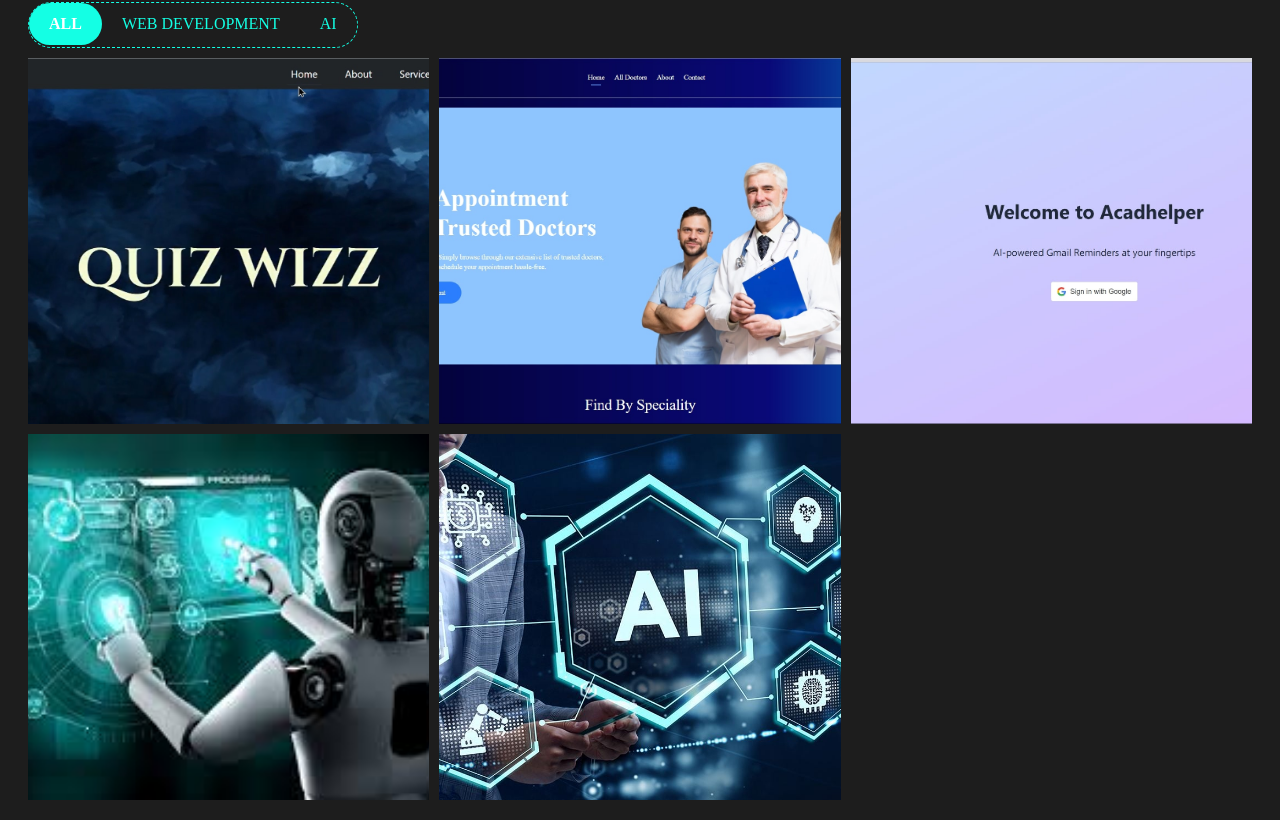
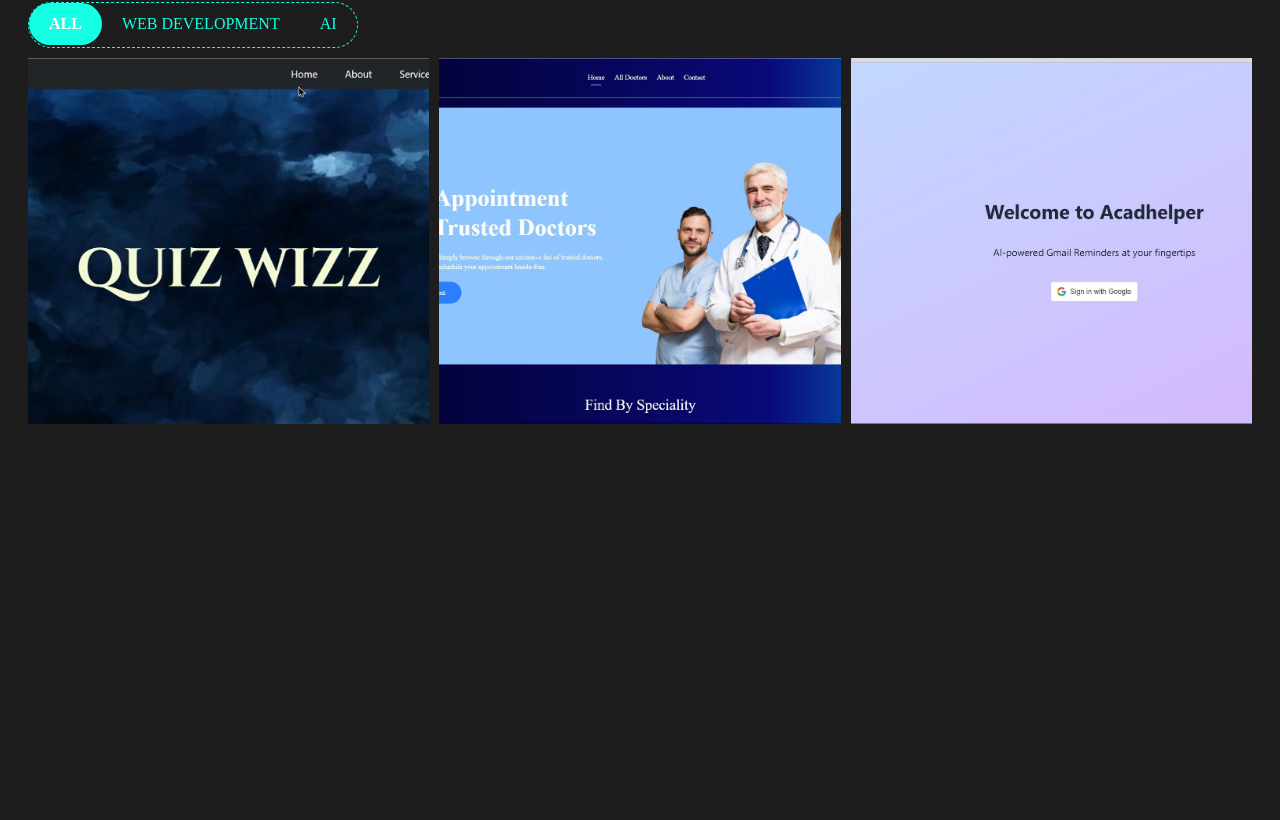
Before and after one commit to Rahulreddy4444/rahul-portfolio, a React (Create React App) app: page /projects in a window 1280 px wide. Shown: the part 217-1037 px from the top of the page. After the commit the page ends 808 px from the top, so only its background shows below. Built offline with nearby package versions, Linux system fonts and the light colour scheme.

Commit message:
add new skills and updated the About Me page

```diff
--- a/src/pages/about/index.jsx
+++ b/src/pages/about/index.jsx
@@ -30,7 +30,7 @@ const personalDetils = [
     },
 ];
 
-const jobSummary = "Aspiring and self-driven full-stack developer with hands-on experience in building dynamic and responsive web applications using modern technologies like React.js, Node.js, and PostgreSQL. With a proven track record demonstrated through projects such as 'Quiz Wizz' and 'Hostel Mess Management,' I excel in creating scalable and secure systems. Passionate about web development and artificial intelligence, I blend creativity with technical expertise to deliver efficient solutions. Strong in problem-solving with proficiency in C++, Java, and Python, and well-versed in data structures, algorithms, and OOPS."
+const jobSummary = "Aspiring and self-driven full-stack developer with hands-on experience in building dynamic and responsive web applications using modern technologies like React.js, Node.js, and PostgreSQL. With a proven track record demonstrated through projects such as 'TEL-AGENT(Acadhelper),Quiz Wizz' and 'HEAL NOW ,' I excel in creating scalable and secure systems. Passionate about web development and artificial intelligence, I blend creativity with technical expertise to deliver efficient solutions. Strong in problem-solving with proficiency in C++, Java, and Python, and well-versed in data structures, algorithms, and OOPS."
 
 
 const About = () => {
--- a/src/pages/projects/index.jsx
+++ b/src/pages/projects/index.jsx
@@ -29,26 +29,26 @@ const portfolioData = [
         id: 3,
         name: "TEL-AGENT ",
         image: img3,
-        link: '',
+        link: 'https://drive.google.com/file/d/1iCcJEdTUMQltkJphhpGryCOY42JmtvoU/view?usp=drive_link',
         github: 'https://github.com/haseeb-555/TEL-AGENT',
         demo: 'https://drive.google.com/file/d/1iCcJEdTUMQltkJphhpGryCOY42JmtvoU/view?usp=drive_link'
     },
-    {
-        id: 3,
-        name: "AI-bot",
-        image: img4,
-        link: '',
-        github: '',
-        demo: ''
-    },
-    {
-        id: 3,
-        name: "AI-fitness",
-        image: img5,
-        link: '',
-        github: '',
-        demo: ''
-    }
+    // {
+    //     id: 3,
+    //     name: "AI-bot",
+    //     image: img4,
+    //     link: '',
+    //     github: '',
+    //     demo: ''
+    // },
+    // {
+    //     id: 3,
+    //     name: "AI-fitness",
+    //     image: img5,
+    //     link: '',
+    //     github: '',
+    //     demo: ''
+    // }
 ];
 
 const filterData = [
--- a/src/pages/resume/utils.js
+++ b/src/pages/resume/utils.js
@@ -7,10 +7,16 @@ export const data = {
             date: "2024"
         },
         {
-            title: "Creamy Olympiad Test",
+            title: "Technalytics 5.0",
             // subTitle: "",
-            description: "Secured Zonal Rank 1 in the School Creamy Olympiad Test",
-            date : "2019"
+            description: "Finalist in Technalytics 5.0 Data Analytics Competition at IIT (BHU) - Selected among 350+ teams.",
+            date : "Feb 2025"
+        },
+        {
+            title: "GOOGLE's STUDENT UPSKILLING LAUNCHPAD",
+            // subTitle: "",
+            description: "Ssuccessfully Completed GOOGLE's STUDENT UPSKILLING LAUNCHPAD",
+            date : "April 2025"
         },
     ],
 
--- a/src/pages/skills/utils.js
+++ b/src/pages/skills/utils.js
@@ -8,10 +8,14 @@ export const skillsData = [
             },
             {
                 skillName: "Python",
-                percentage: "70",
+                percentage: "85",
             },
             {
                 skillName: "JavaScript",
+                percentage: "80",
+            },
+            {
+                skillName: "Java",
                 percentage: "65",
             },
         ],
@@ -21,22 +25,50 @@ export const skillsData = [
         label: "Frontend",
         data: [
             {
+                skillName: "HTML",
+                percentage: "90",
+            },
+            {
+                skillName: "CSS",
+                percentage: "95",
+            },
+            {
                 skillName: "ReactJs",
-                percentage: "75",
+                percentage: "80",
             },
         ],
     },
 
     {
-        label: "Backend",
+        label: "Frameworks/libraries",
         data: [
             {
                 skillName: "Node.js",
+                percentage: "90"
+            },
+            {
+                skillName: "Express.js",
+                percentage: "90"
+            },
+             {
+                skillName: "FastAPI",
                 percentage: "75"
             },
             {
-                skillName: "Express.js",
-                percentage: "75"
+                skillName: "NumPy",
+                percentage: "80"
+            },
+             {
+                skillName: "Pandas",
+                percentage: "80"
+            },
+            {
+                skillName: "Matplotlib/Seaborn",
+                percentage: "80"
+            },
+            {
+                skillName: "Scikit-learn",
+                percentage: "70"
             },
         ],
     },
```
